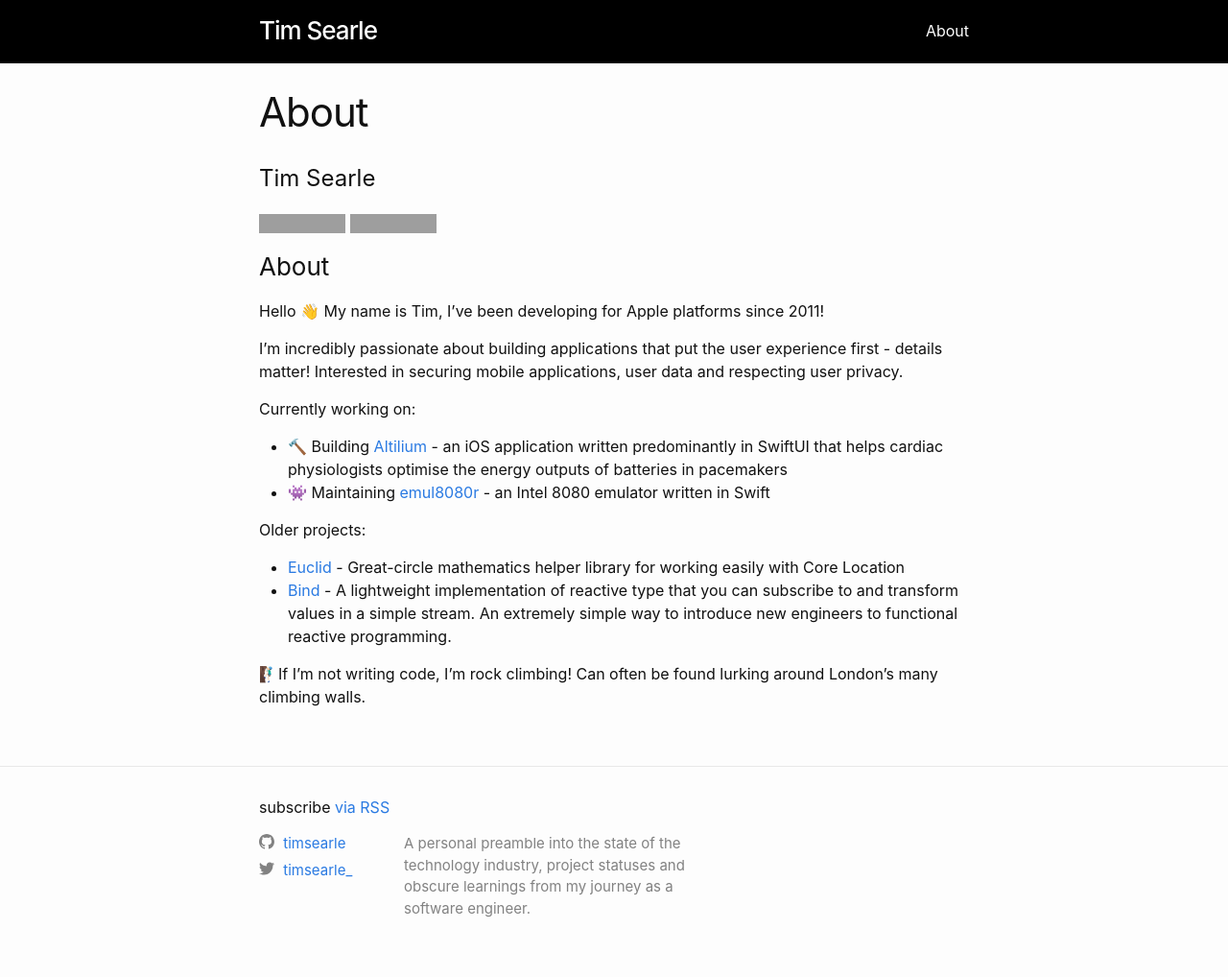
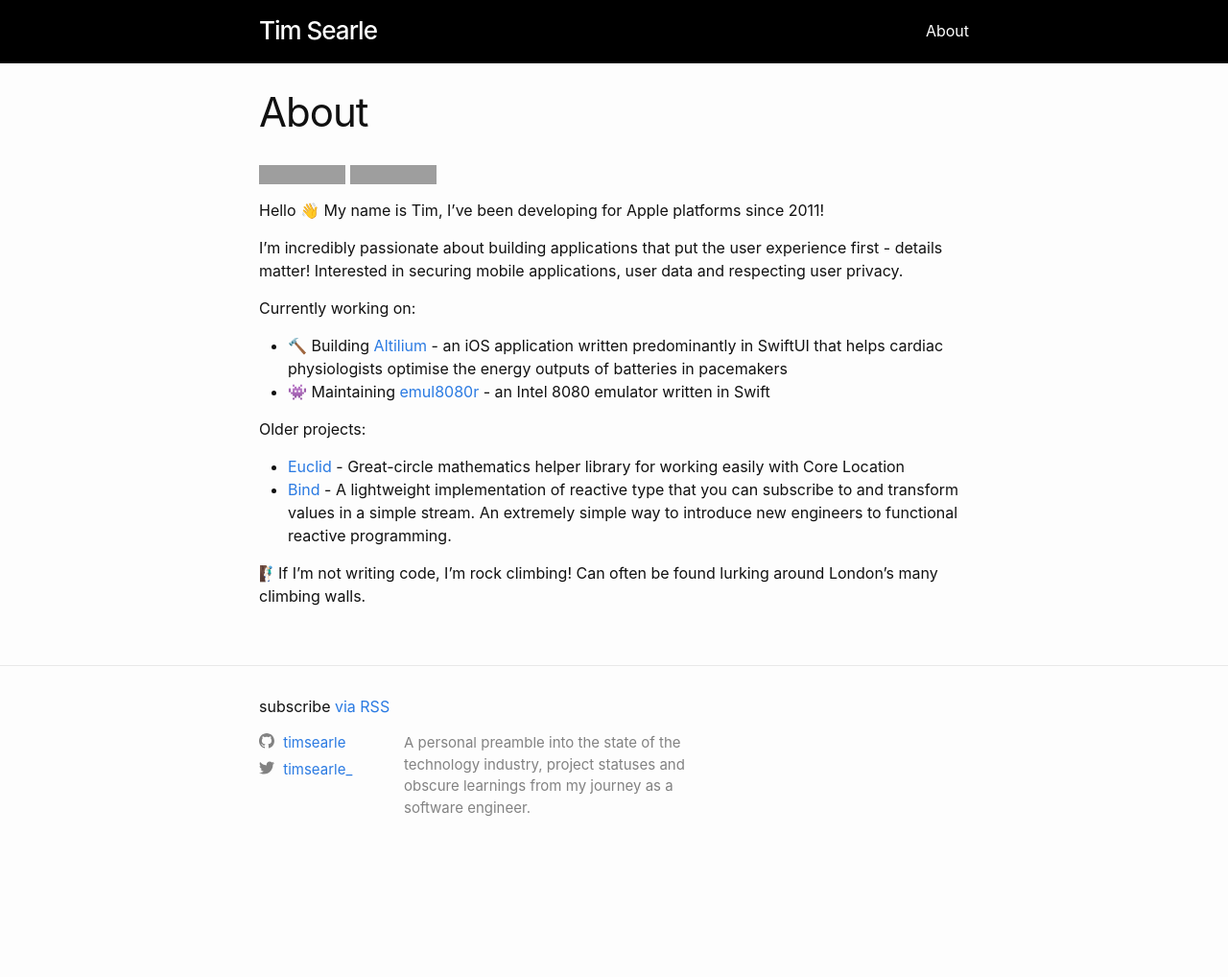
Before and after one commit to timsearle/timsearle.github.io, a Jekyll site: the page built from about.markdown, in a window 1280 px wide. Shown: the whole page at 96% size. Built offline with Jekyll 4.4.1, drawn with Linux system fonts in a browser that asks for light colours; after the commit the page ends 913 px from its top, so only the background shows below that; grey boxes are pictures that could not be loaded.

Commit message:
Minor tweaks to "About"

```diff
--- a/about.markdown
+++ b/about.markdown
@@ -4,12 +4,8 @@ title: About
 permalink: /about/
 ---
 
-# Tim Searle
-
 ![Location](https://img.shields.io/badge/📍%20location-London-brightgreen)
 [![Twitter](https://img.shields.io/badge/twitter-@timsearle_-blue.svg?style=flat)](https://twitter.com/timsearle_)
-
-### About
 
 Hello 👋 My name is Tim, I've been developing for Apple platforms since 2011!
 
```
Also changed, not shown: _includes/footer.html (line endings or trailing spaces).
